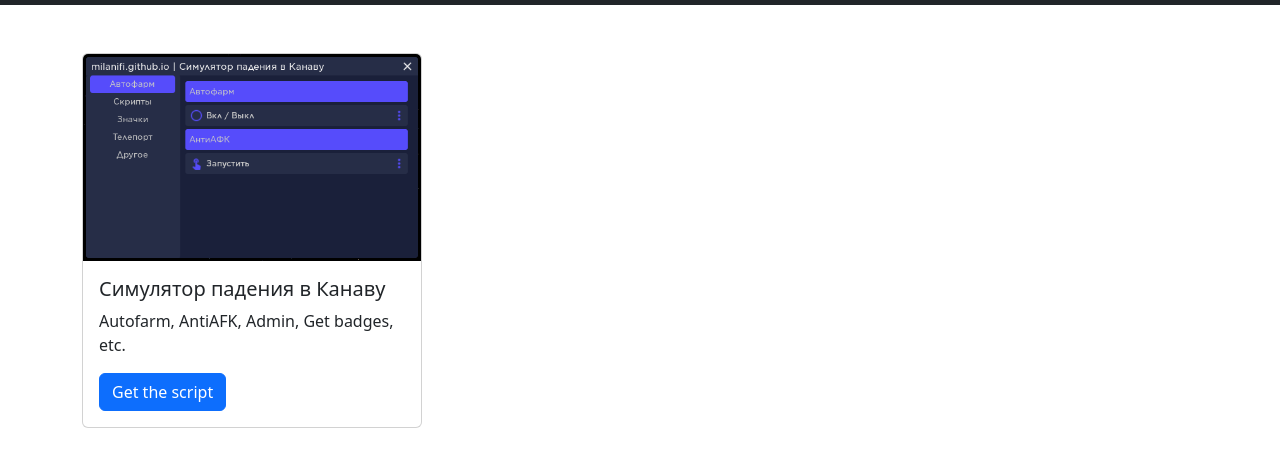
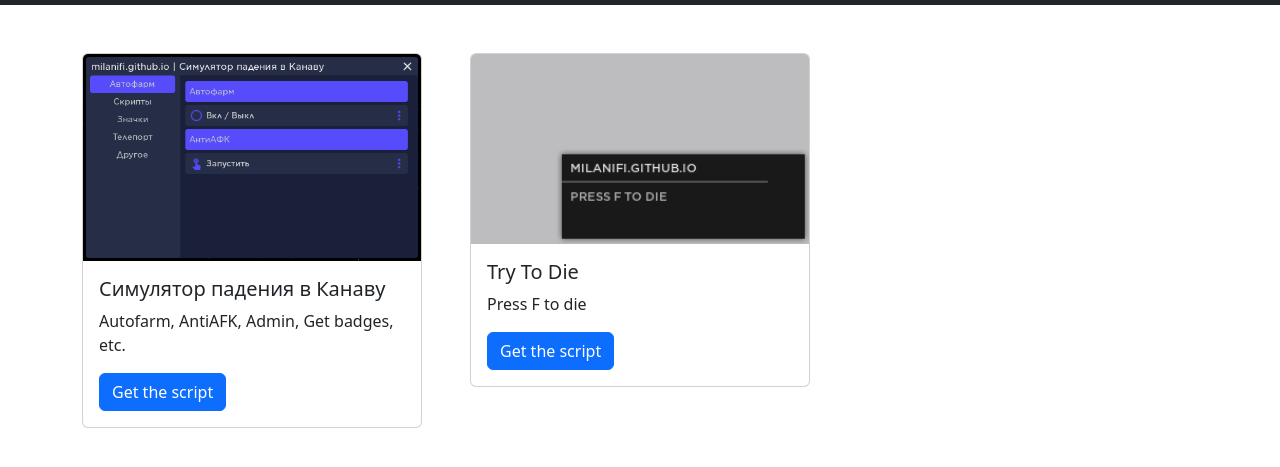
Before and after one commit to milanifi/milanifi.github.io, a plain HTML site: page scripts/index.html in a window 1280 px wide. Shown: the part 51-518 px from the top of the page. Drawn offline with nearby package versions, Linux system fonts and the light colour scheme.

Commit message:
Try To Die script

```diff
--- a/scripts/index.html
+++ b/scripts/index.html
@@ -55,6 +55,18 @@
           </p>
           <a href="https://pastebin.com/raw/kWT0fMTy" class="btn btn-primary">Get the script</a>
         </div>
+          </div>
+          </div>
+        <div class="col">
+          <div class="card">
+        <img src="bin/TryToDie.png" class="card-img-top" alt="kanava" />
+        <div class="card-body">
+          <h5 class="card-title">Try To Die</h5>
+          <p class="card-text">
+            Press F to die
+          </p>
+          <a href="https://pastebin.com/raw/i8xJCCfR" class="btn btn-primary">Get the script</a>
+        </div>
       </div>
     </div>
       </div>
```
Also changed, not shown: scripts/bin/TryToDie.png (added).
